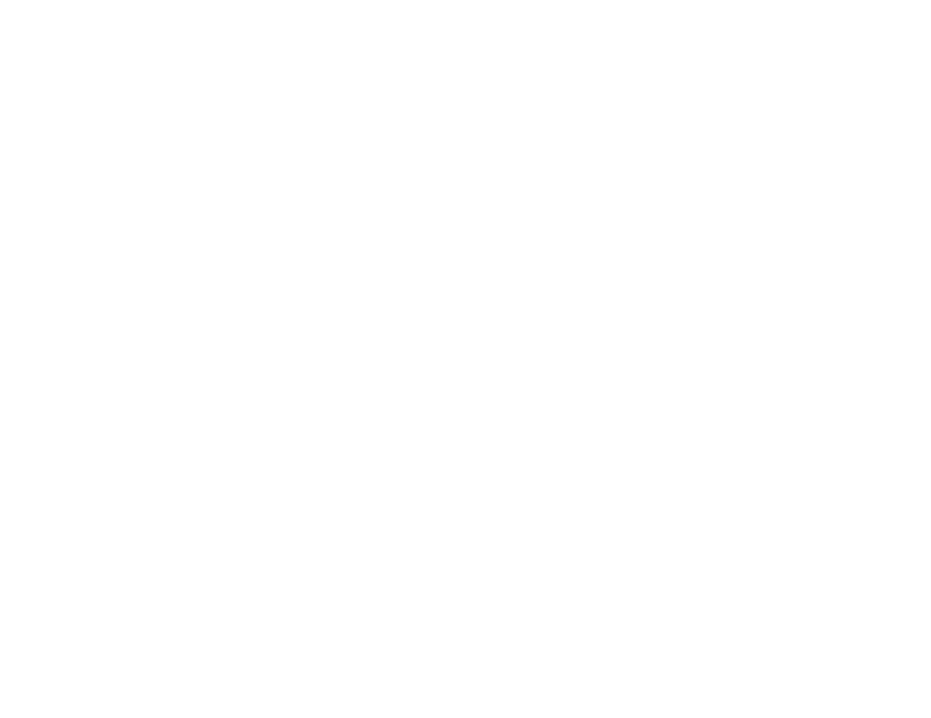
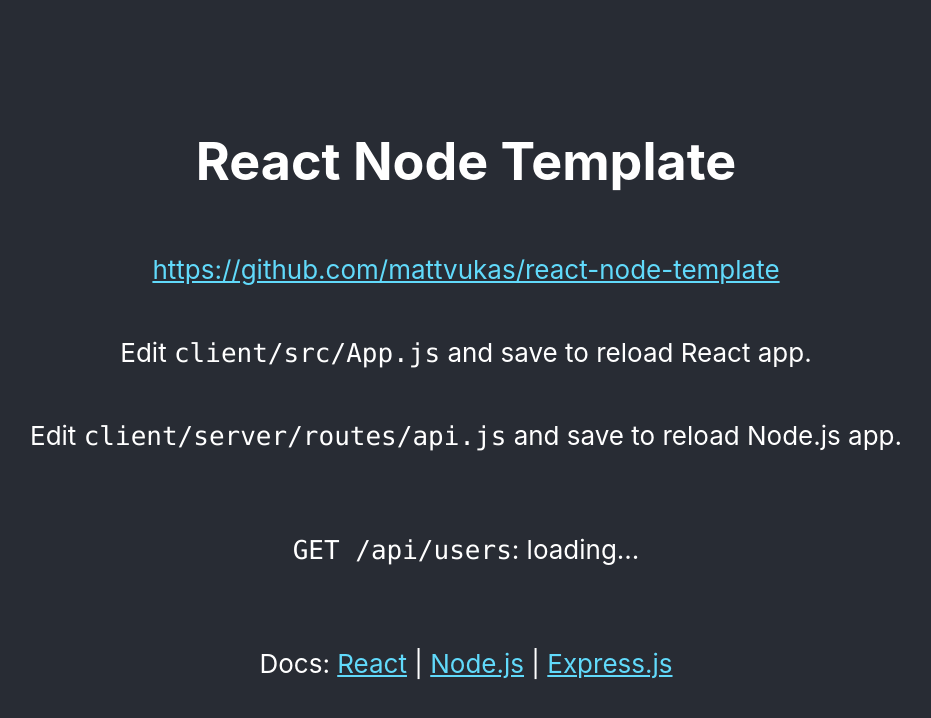
Before and after one commit to benjaminkao/Image-OCR-Translator, a React (Create React App) app in the folder src/client/: page / in a window 1280 px wide. Shown: the top 718 px of the page, without its empty margins (174-1105 px from the left). Built offline with nearby package versions, Linux system fonts and the light colour scheme; no server answers.

Commit message:
Updates/Refactoring
-installing babel in root directory for "ENOENT: no such file found" error
-installing Google Cloud vision
-creating service folder/files to make api.js less bulky

```diff
--- a/package.json
+++ b/package.json
@@ -35,6 +35,7 @@
   },
   "homepage": "https://github.com/benjaminkao/CSC847-Project-3-Group-3#readme",
   "dependencies": {
+    "babel": "^6.23.0",
     "concurrently": "^6.3.0",
     "nodemon": "^2.0.14"
   }
--- a/src/client/src/App.js
+++ b/src/client/src/App.js
@@ -2,91 +2,91 @@
 import HomePage from "./pages/HomePage";
 // import "bootstrap/dist/css/bootstrap.min.css";
 
+// function App() {
+//   return (
+//     <Router>
+//       <Switch>
+//         <Route path="/" exact component={HomePage} />
+//       </Switch>
+//     </Router>
+//   );
+// }
+//
+// export default App;
+
+import React, { useState, useEffect } from "react";
+import "./App.css";
+
 function App() {
+  const [users, setUsers] = useState([]);
+
+  useEffect(() => {
+    fetch("/api/users")
+      .then(res => res.json())
+      .then(json => setUsers(json.users));
+    // Specify how to clean up after this effect:
+    return () => {};
+  }, []); // empty 2nd arg - only runs once
+
   return (
-    <Router>
-      <Switch>
-        <Route path="/" exact component={HomePage} />
-      </Switch>
-    </Router>
+    <div className="App">
+      <header className="App-header">
+        <h1>React Node Template</h1>
+        <p>
+          <a
+            className="App-link"
+            href="https://github.com/mattvukas/react-node-template"
+            target="_blank"
+            rel="noopener noreferrer"
+          >
+            https://github.com/mattvukas/react-node-template
+          </a>
+        </p>
+        <p>
+          Edit <code>client/src/App.js</code> and save to reload React app.
+        </p>
+        <p>
+          Edit <code>client/server/routes/api.js</code> and save to reload
+          Node.js app.
+        </p>
+        <br />
+        <p>
+          <code>GET /api/users</code>:{" "}
+          {users.length ? users.join(", ") : "loading..."}
+        </p>
+        <br />
+        <p>
+          Docs:{" "}
+          <a
+            className="App-link"
+            href="https://reactjs.org"
+            target="_blank"
+            rel="noopener noreferrer"
+          >
+            React
+          </a>
+          {" | "}
+          <a
+            className="App-link"
+            href="https://nodejs.org/en/docs/"
+            target="_blank"
+            rel="noopener noreferrer"
+          >
+            Node.js
+          </a>
+          {" | "}
+          <a
+            className="App-link"
+            href="https://expressjs.com/en/4x/api.html"
+            target="_blank"
+            rel="noopener noreferrer"
+          >
+            Express.js
+          </a>
+        </p>
+      </header>
+    </div>
   );
 }
 
 export default App;
-
-// import React, { useState, useEffect } from "react";
-// import "./App.css";
-
-// function App() {
-//   const [users, setUsers] = useState([]);
-
-//   useEffect(() => {
-//     fetch("/api/users")
-//       .then(res => res.json())
-//       .then(json => setUsers(json.users));
-//     // Specify how to clean up after this effect:
-//     return () => {};
-//   }, []); // empty 2nd arg - only runs once
-
-//   return (
-//     <div className="App">
-//       <header className="App-header">
-//         <h1>React Node Template</h1>
-//         <p>
-//           <a
-//             className="App-link"
-//             href="https://github.com/mattvukas/react-node-template"
-//             target="_blank"
-//             rel="noopener noreferrer"
-//           >
-//             https://github.com/mattvukas/react-node-template
-//           </a>
-//         </p>
-//         <p>
-//           Edit <code>client/src/App.js</code> and save to reload React app.
-//         </p>
-//         <p>
-//           Edit <code>client/server/routes/api.js</code> and save to reload
-//           Node.js app.
-//         </p>
-//         <br />
-//         <p>
-//           <code>GET /api/users</code>:{" "}
-//           {users.length ? users.join(", ") : "loading..."}
-//         </p>
-//         <br />
-//         <p>
-//           Docs:{" "}
-//           <a
-//             className="App-link"
-//             href="https://reactjs.org"
-//             target="_blank"
-//             rel="noopener noreferrer"
-//           >
-//             React
-//           </a>
-//           {" | "}
-//           <a
-//             className="App-link"
-//             href="https://nodejs.org/en/docs/"
-//             target="_blank"
-//             rel="noopener noreferrer"
-//           >
-//             Node.js
-//           </a>
-//           {" | "}
-//           <a
-//             className="App-link"
-//             href="https://expressjs.com/en/4x/api.html"
-//             target="_blank"
-//             rel="noopener noreferrer"
-//           >
-//             Express.js
-//           </a>
-//         </p>
-//       </header>
-//     </div>
-//   );
-// }
-
-// export default App;
--- a/src/server/package.json
+++ b/src/server/package.json
@@ -7,6 +7,7 @@
   },
   "dependencies": {
     "@google-cloud/storage": "^5.15.3",
+    "@google-cloud/vision": "^2.4.0",
     "cookie-parser": "~1.4.4",
     "debug": "~2.6.9",
     "express": "~4.16.1",
--- a/src/server/routes/api.js
+++ b/src/server/routes/api.js
@@ -1,5 +1,7 @@
 var express = require('express');
 var router = express.Router();
+
+const services = require('../services/index.js');
 
 /* GET home page. */
 router.get('/users', function(req, res, next) {
```
Also changed, not shown: src/server/services/index.js (added, +23 -0 lines), 2 other files (tests, documents, lock files or other folders).
